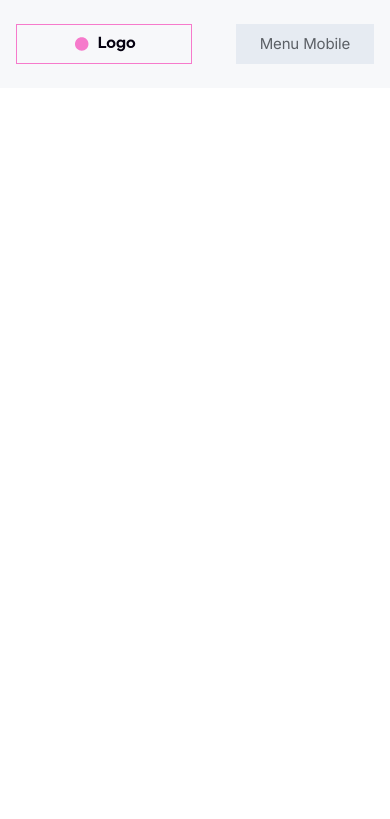
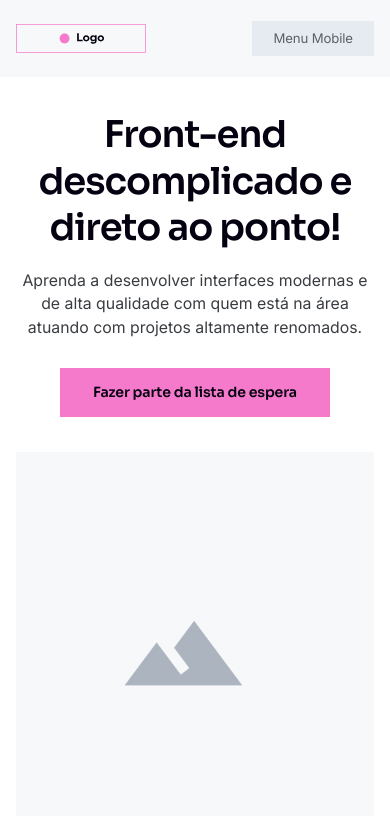
Before and after one commit to danielrochadev/wireframe-ui, a plain HTML site: page index.html in a window 390 px wide. Drawn offline with Linux system fonts and the light colour scheme.

Commit message:
Coding section hero

```diff
--- a/css/patterns.css
+++ b/css/patterns.css
@@ -28,7 +28,7 @@ h3 {
   padding: 1.2rem 3.2rem;
   font-weight: 600;
   letter-spacing: -0.01em;
-  color: var(--brand-colors-100);
+  color: var(--gray-colors-100);
 }
 
 .menu-item {
--- a/css/responsive.css
+++ b/css/responsive.css
@@ -1,4 +1,7 @@
 @media (max-width: 1200px) {
+  .s-hero_headline {
+    max-width: 49%;
+  }
 }
 
 @media (max-width: 991px) {
@@ -9,6 +12,24 @@
   header .menu-mobile {
     display: block;
   }
+
+  .s-hero .container {
+    flex-direction: column;
+    align-items: center;
+  }
+
+  .s-hero_headline {
+    max-width: 100%;
+    display: flex;
+    align-items: center;
+    flex-direction: column;
+    text-align: center;
+    margin-bottom: 4rem;
+  }
+
+  .s-hero_headline-content p {
+    max-width: 100%;
+  }
 }
 
 @media (max-width: 768px) {
@@ -18,4 +39,31 @@
 }
 
 @media (max-width: 480px) {
+  html {
+    font-size: 55%;
+  }
+
+  h1 {
+    font-size: 4.2rem;
+  }
+
+  header .logo {
+    max-width: 130px;
+  }
+
+  .s-hero {
+    padding: 4rem 0;
+  }
+
+  .s-hero_headline {
+    padding-top: 0;
+  }
+
+  .s-hero_headline-content {
+    margin-bottom: 3.2rem;
+  }
+
+  .s-hero .s-hero_image {
+    height: 32rem;
+  }
 }
--- a/css/styles.css
+++ b/css/styles.css
@@ -1,3 +1,4 @@
+/* Header */
 header {
   width: 100%;
   padding: 2.4rem 0;
@@ -29,3 +30,42 @@ header nav ul {
 header nav .btn-primary {
   padding: 0.9rem 3.4rem;
 }
+
+/* Section Hero */
+.s-hero {
+  width: 100%;
+  display: flex;
+  background-color: var(--white);
+  padding: 7.2rem 0;
+}
+
+.s-hero .container {
+  display: flex;
+  justify-content: space-between;
+}
+
+.s-hero_headline {
+  width: 100%;
+  max-width: 64rem;
+  padding-top: 10.8rem;
+}
+
+.s-hero_headline-content {
+  margin-bottom: 5.6rem;
+}
+
+.s-hero_headline-content h1 {
+  margin-bottom: 2rem;
+}
+
+.s-hero_headline-content p {
+  max-width: 48.8rem;
+  font-weight: 400;
+  font-size: 1.8rem;
+  line-height: 150%;
+  color: var(--gray-colors-300);
+}
+
+.s-hero_headline .cta {
+  padding: 1.75rem 3.7rem;
+}
--- a/index.html
+++ b/index.html
@@ -14,11 +14,12 @@
     <link rel="stylesheet" href="./css/grid.css" />
     <link rel="stylesheet" href="./css/patterns.css" />
     <link rel="stylesheet" href="./css/styles.css" />
+    <link rel="stylesheet" href="./css/reset.css" />
     <link rel="stylesheet" href="./css/responsive.css" />
-    <link rel="stylesheet" href="./css/reset.css" />
     <title>Projeto Wireframe</title>
   </head>
   <body>
+    <!-- Header -->
     <header class="header">
       <div class="container">
         <a href="./" class="logo">
@@ -38,5 +39,28 @@
         <button class="menu-item menu-mobile">Menu Mobile</button>
       </div>
     </header>
+
+    <!-- Section Hero -->
+    <setion class="s-hero">
+      <div class="container">
+        <!-- Headline -->
+        <div class="s-hero_headline">
+          <div class="s-hero_headline-content">
+            <h1>Front-end descomplicado e direto ao ponto!</h1>
+            <p>
+              Aprenda a desenvolver interfaces modernas e de alta qualidade com
+              quem está na área atuando com projetos altamente renomados.
+            </p>
+          </div>
+
+          <a href="#" class="btn-primary cta">Fazer parte da lista de espera</a>
+        </div>
+
+        <!-- Image -->
+        <div class="s-hero_image">
+          <img src="./img/img-hero.jpg" alt="image hero" />
+        </div>
+      </div>
+    </setion>
   </body>
 </html>
```
Also changed, not shown: img/img-hero.jpg (added).
